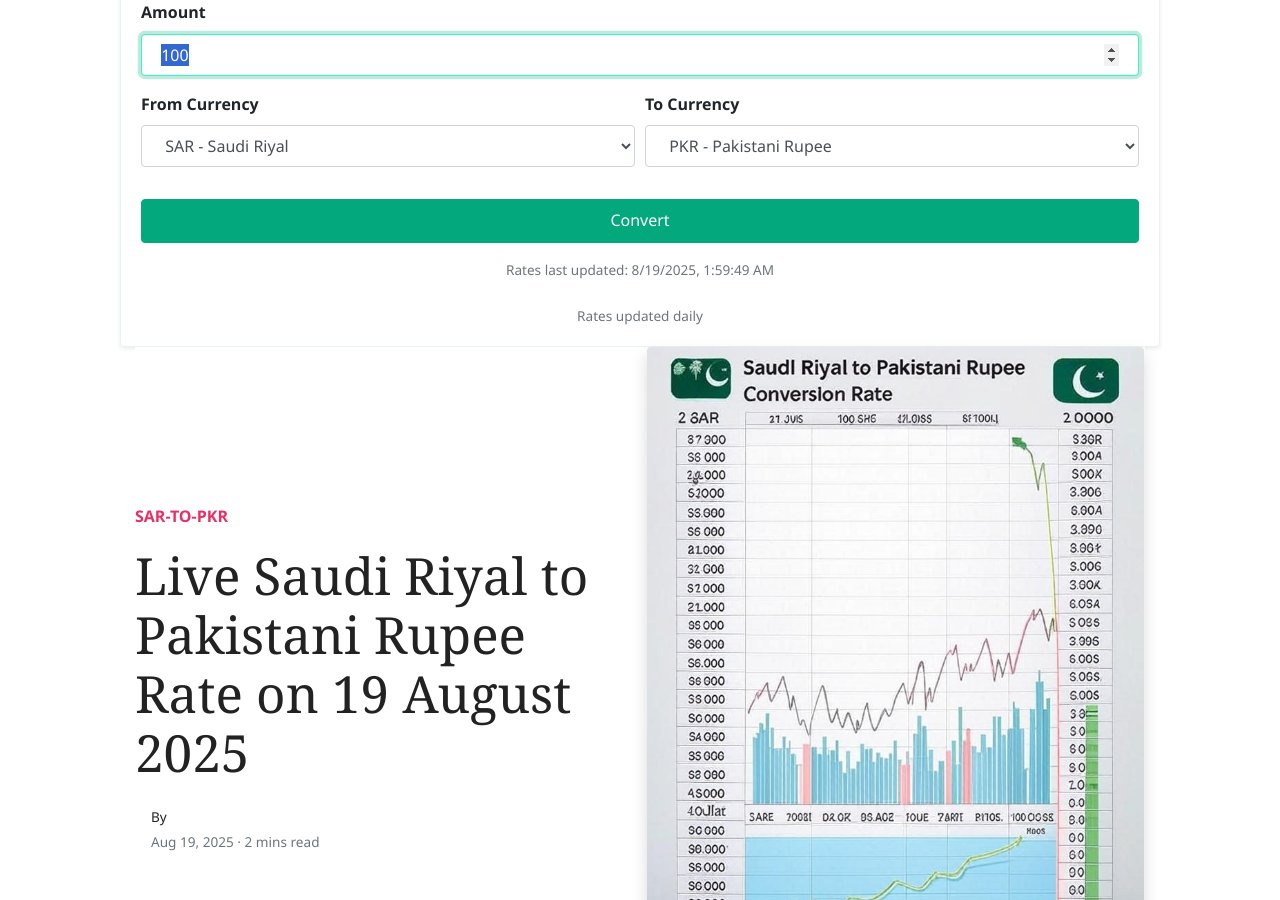
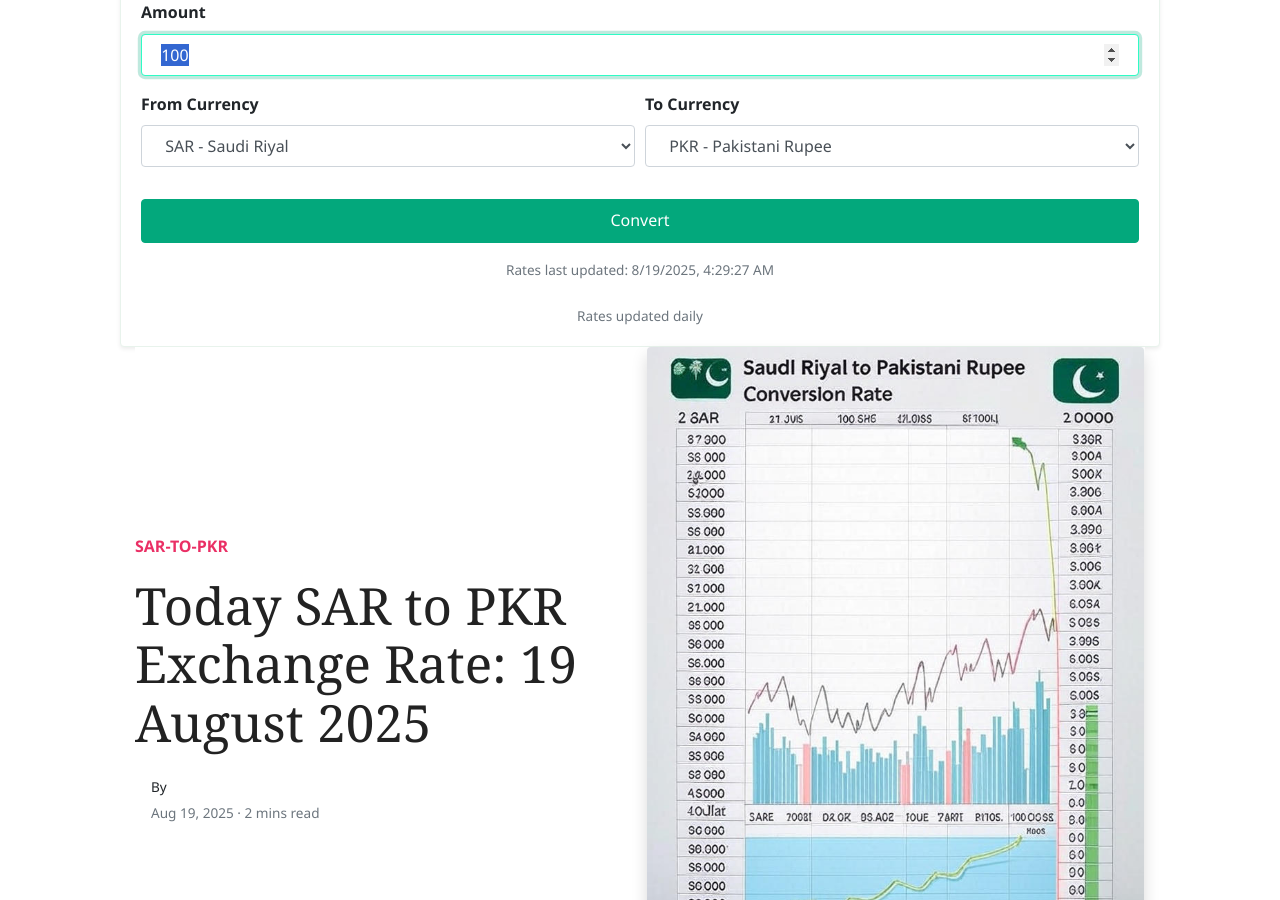
Before and after one commit to mlcom/mlcom.github.io, a Jekyll site: the page built from _posts/2025-08-19-today-saudi-riyal-to-pkr-exchange-rate-august-2025-prices-updated-sar-to-pkr.md, in a window 1280 px wide and 900 px high, scrolled down 242 px. Built offline with Jekyll 4.4.1, drawn with Linux system fonts in a browser that asks for light colours; nearby versions of some CDN libraries; comment, search, counter and statistics services are not loaded.

Commit message:
Automated: Update currency rates and generate daily posts

```diff
--- a/_data/rates.yml
+++ b/_data/rates.yml
@@ -1,4 +1,4 @@
-last_updated_utc: '2025-08-19T01:59:49.772440+00:00'
+last_updated_utc: '2025-08-19T04:29:27.790815+00:00'
 rates:
   AED: 3.6725
   AFN: 68.326
--- a/_posts/2025-08-19-today-saudi-riyal-to-pkr-exchange-rate-august-2025-prices-updated-sar-to-pkr.md
+++ b/_posts/2025-08-19-today-saudi-riyal-to-pkr-exchange-rate-august-2025-prices-updated-sar-to-pkr.md
@@ -1,6 +1,6 @@
 ---
 layout: post
-title:  'Live Saudi Riyal to Pakistani Rupee Rate on 19 August 2025'
+title:  'Today SAR to PKR Exchange Rate: 19 August 2025'
 author: jane
 categories: [ sar-to-pkr ]
 image: assets/images/sar-to-pkr-rate-today.jpg
```
Also changed, not shown: _posts/2025-08-19-today-us-dollar-to-pkr-exchange-rate-august-2025-prices-updated-usd-to-pkr.md (+1 -1 lines).
